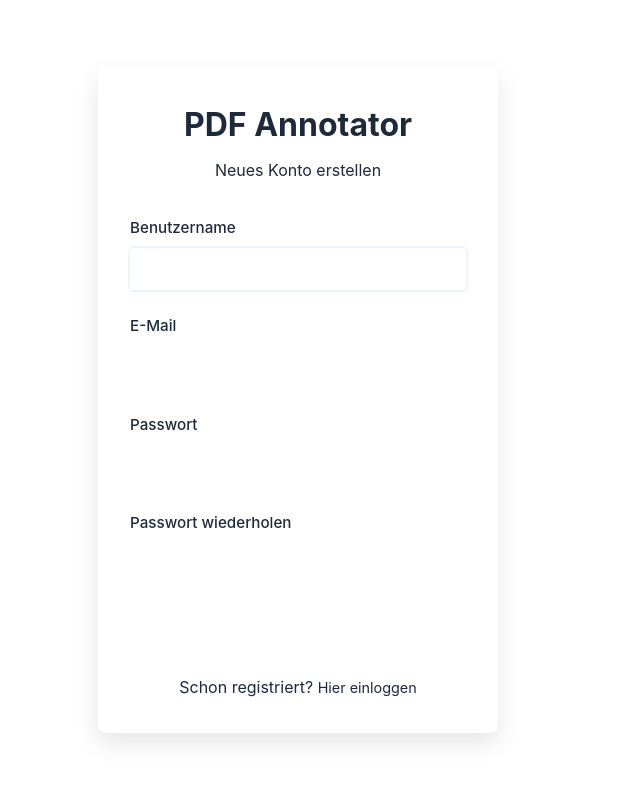
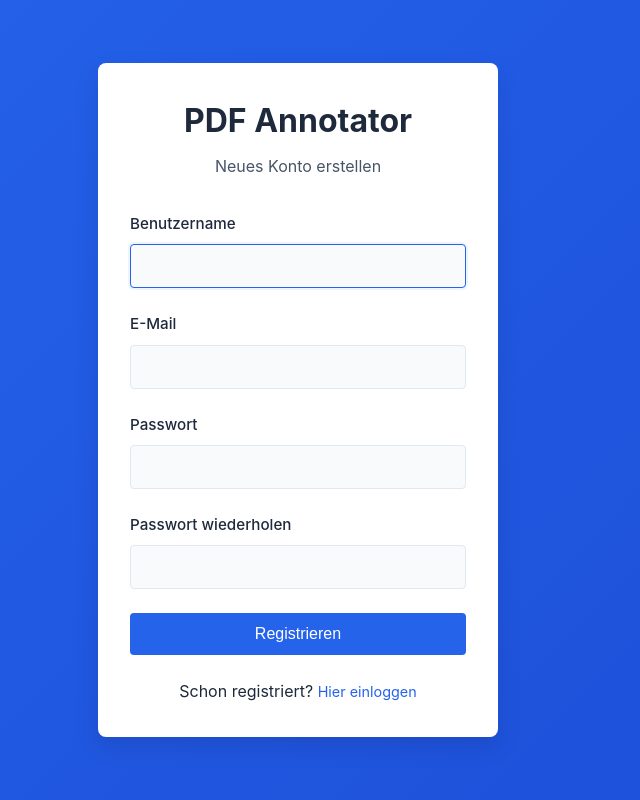
Before and after one commit to jvanvinkenroye/pdfAnnotater, a Flask app: page /auth/register in a window 1280 px wide. Shown: the whole page, without its empty margins (342-982 px from the left). Run offline with Flask 3, Linux system fonts and the light colour scheme; some libraries are stand-ins or nearby versions.

Commit message:
fix: improve import error handling, form selector, and CSS variables
- documents.js: parse response as text first for better error diagnostics,
  extend reload delay to 2s
- upload.js: query form fields by name attribute instead of id to avoid
  selector mismatch
- login/register/documents templates: use correct CSS variable names
  (--primary-color, --primary-hover, --bg-white instead of
  --color-primary, --color-accent, --color-surface)

```diff
--- a/src/pdf_annotator/templates/auth/register.html
+++ b/src/pdf_annotator/templates/auth/register.html
@@ -12,10 +12,10 @@
             align-items: center;
             min-height: 100vh;
             margin: 0;
-            background: linear-gradient(135deg, var(--color-primary) 0%, var(--color-accent) 100%);
+            background: linear-gradient(135deg, var(--primary-color) 0%, var(--primary-hover) 100%);
         }
         .auth-container {
-            background: var(--color-surface);
+            background: var(--bg-white);
             padding: 2rem;
             border-radius: 8px;
             box-shadow: 0 10px 25px rgba(0, 0, 0, 0.1);
@@ -25,11 +25,11 @@
         .auth-container h1 {
             text-align: center;
             margin: 0 0 0.5rem;
-            color: var(--color-text);
+            color: var(--text-primary);
         }
         .auth-container p {
             text-align: center;
-            color: var(--color-text-secondary);
+            color: var(--text-secondary);
             margin: 0 0 2rem;
         }
         .form-group {
@@ -39,27 +39,27 @@
             display: block;
             margin-bottom: 0.5rem;
             font-weight: 500;
-            color: var(--color-text);
+            color: var(--text-primary);
         }
         .form-group input {
             width: 100%;
             padding: 0.75rem;
-            border: 1px solid var(--color-border);
+            border: 1px solid var(--border-color);
             border-radius: 4px;
             font-size: 1rem;
             box-sizing: border-box;
-            background: var(--color-background);
-            color: var(--color-text);
+            background: var(--bg-light);
+            color: var(--text-primary);
         }
         .form-group input:focus {
             outline: none;
-            border-color: var(--color-primary);
+            border-color: var(--primary-color);
             box-shadow: 0 0 0 2px rgba(74, 144, 226, 0.1);
         }
         .btn-register {
             width: 100%;
             padding: 0.75rem;
-            background: var(--color-primary);
+            background: var(--primary-color);
             color: white;
             border: none;
             border-radius: 4px;
@@ -69,14 +69,14 @@
             transition: background 0.3s ease;
         }
         .btn-register:hover {
-            background: var(--color-primary-dark);
+            background: var(--primary-hover);
         }
         .auth-links {
             text-align: center;
             margin-top: 1.5rem;
         }
         .auth-links a {
-            color: var(--color-primary);
+            color: var(--primary-color);
             text-decoration: none;
             font-size: 0.9rem;
         }
```
Also changed, not shown: src/pdf_annotator/static/js/documents.js (+14 -5 lines), src/pdf_annotator/static/js/upload.js (+4 -5 lines), src/pdf_annotator/templates/auth/login.html (+11 -11 lines), src/pdf_annotator/templates/documents.html (+3 -6 lines).
